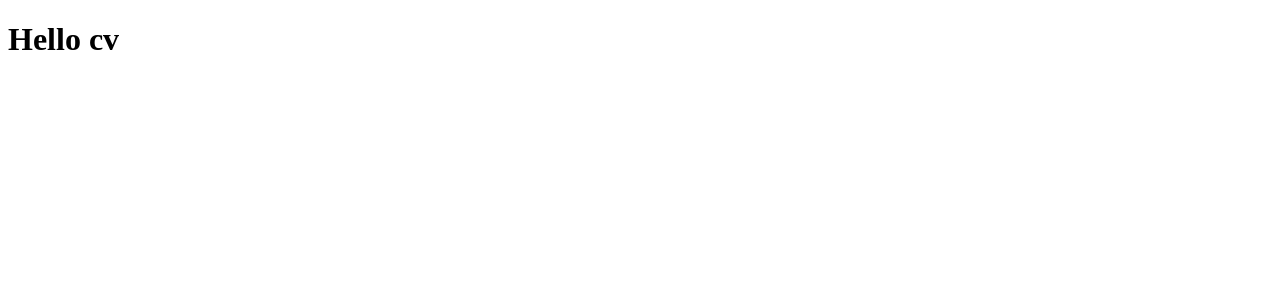
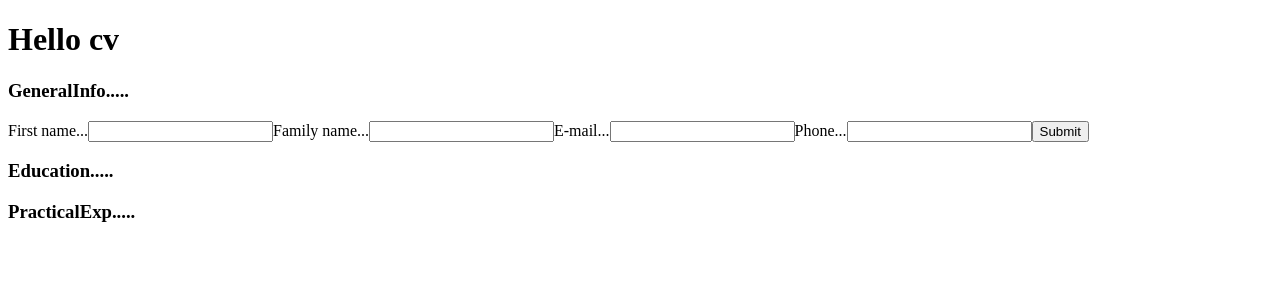
Before and after one commit to sirjamo1/cv-project, a React (Create React App) app: page / in a window 1280 px wide. Shown: the top 300 px of the page. Built offline with nearby package versions, Linux system fonts and the light colour scheme.

Commit message:
added component boiler plates

```diff
--- a/src/App.js
+++ b/src/App.js
@@ -1,12 +1,23 @@
+import React, { Component } from "react";
+import GeneralInfo from "./components/GeneralInfo"
+import Education from "./components/Education";
+import PracticalExp from "./components/PracticalExp";
+import "./App.css";
 
-// import './App.css';
-
-function App() {
-  return (
-    <div className="App">
-     <h1>Hello cv</h1>
-    </div>
-  );
+class App extends Component {
+    constructor() {
+        super();
+    }
+    render() {
+        return (
+            <div className="App">
+                <h1>Hello cv</h1>
+                <GeneralInfo />
+                <Education />
+                <PracticalExp />
+            </div>
+        );
+    }
 }
 
 export default App;
--- /dev/null
+++ b/src/components/Education.js
@@ -0,0 +1,11 @@
+import React from "react";
+
+const Education = () => {
+    return (
+        <div>
+            <h3>Education.....</h3>
+        </div>
+    );
+};
+
+export default Education;
--- /dev/null
+++ b/src/components/GeneralInfo.js
@@ -0,0 +1,22 @@
+import React from "react";
+
+const GeneralInfo = () => {
+    return (
+        <div>
+            <h3>GeneralInfo.....</h3>
+            <form>
+                <label>First name...</label>
+                <input type="text"></input>
+                <label>Family name...</label>
+                <input type="text"></input>
+                <label>E-mail...</label>
+                <input type="email"></input>
+                <label>Phone...</label>
+                <input type="number"></input>
+                <button type="submit">Submit</button>
+            </form>
+        </div>
+    );
+};
+
+export default GeneralInfo;
--- /dev/null
+++ b/src/components/PracticalExp.js
@@ -0,0 +1,11 @@
+import React from "react";
+
+const PracticalExp = () => {
+    return (
+        <div>
+            <h3>PracticalExp.....</h3>
+        </div>
+    );
+};
+
+export default PracticalExp;
```
Also changed, not shown: src/App.css (added), src/components/DisplayCV.js (added).
